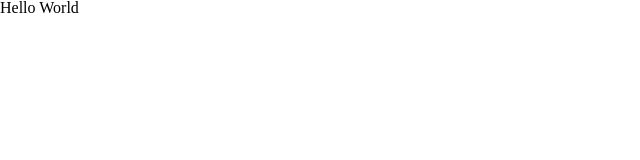
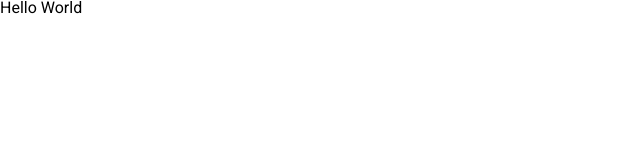
Before and after one commit to sergeigit/sergeigit.github.io, a plain HTML site: page index.html in a window 1280 px wide. Shown: the full height of the page, 0-640 px from the left. Drawn offline with Linux system fonts and the light colour scheme.

Commit message:
add font roboto

```diff
--- a/index.html
+++ b/index.html
@@ -3,6 +3,7 @@
 <head>
 	<meta charset="UTF-8">
 	<title>Document</title>
+	<link href="https://fonts.googleapis.com/css?family=Roboto:300,400,700&display=swap" rel="stylesheet">
 	<link rel="stylesheet" href="reset.css">
 	<link rel="stylesheet" href="style.css">
 </head>
--- a/style.css
+++ b/style.css
@@ -0,0 +1,3 @@
+body {
+	font-family: 'Roboto', sans-serif;
+}
```
